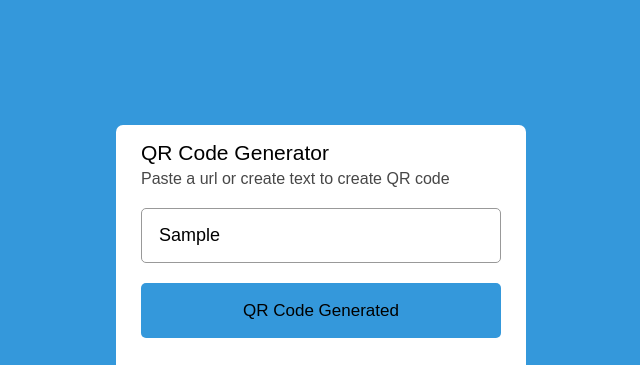
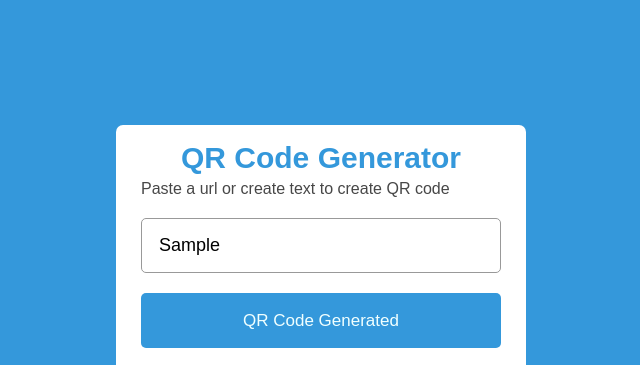
Before and after one commit to takibulislam/qr-code-generator, a plain HTML site: page index.html in a window 1280 px wide. Both pictures are taken after typing "Sample" into the empty fields and a click on the button "Generate QR Code". Shown: the top 365 px of the page, without its empty margins (319-959 px from the left). Drawn offline with Linux system fonts and the light colour scheme.

Commit message:
updated the veriables & removed image load

```diff
--- a/index.html
+++ b/index.html
@@ -20,7 +20,7 @@
         </div>
 
         <div class="qr-code">
-          <img src="qr-code.png" alt="qr-code" />
+          <img src="" alt="qr-code" />
         </div>
       </div>
     </div>
--- a/script.js
+++ b/script.js
@@ -1,9 +1,8 @@
 const wrapper = document.querySelector(".wrapper");
-qrInput = wrapper.querySelector(".form input");
 
-generateBtn = wrapper.querySelector(".form button");
-
-qrImg = wrapper.querySelector(".qr-code img");
+const qrInput = wrapper.querySelector(".form input");
+const generateBtn = wrapper.querySelector(".form button");
+const qrImg = wrapper.querySelector(".qr-code img");
 
 generateBtn.addEventListener("click", () => {
   let qrValue = qrInput.value;
@@ -14,7 +13,7 @@ generateBtn.addEventListener("click", () => {
   }
   generateBtn.innerText = "Generating Qr Code";
 
-  qrImg.src = `https://api.qrserver.com/v1/create-qr-code/?size=150x150&data=${qrValue}`;
+  qrImg.src = `https://api.qrserver.com/v1/create-qr-code/?size=170x170&data=${qrValue}`;
   wrapper.classList.add("active");
 
   qrImg.addEventListener("load", () => {
--- a/style.css
+++ b/style.css
@@ -30,8 +30,10 @@ img {
 }
 
 header h1 {
-  font-size: 21px;
-  font-weight: 500;
+  font-size: 30px;
+  color: #3498db;
+  font-weight: 700;
+  text-align: center;
 }
 header p {
   margin-top: 5px;
@@ -62,6 +64,7 @@ header p {
   background: #3498db;
   font-size: 17px;
   cursor: pointer;
+  color: azure;
 }
 
 .wrapper .qr-code {
```
Also changed, not shown: ss.png (renamed from qr-code.png).
